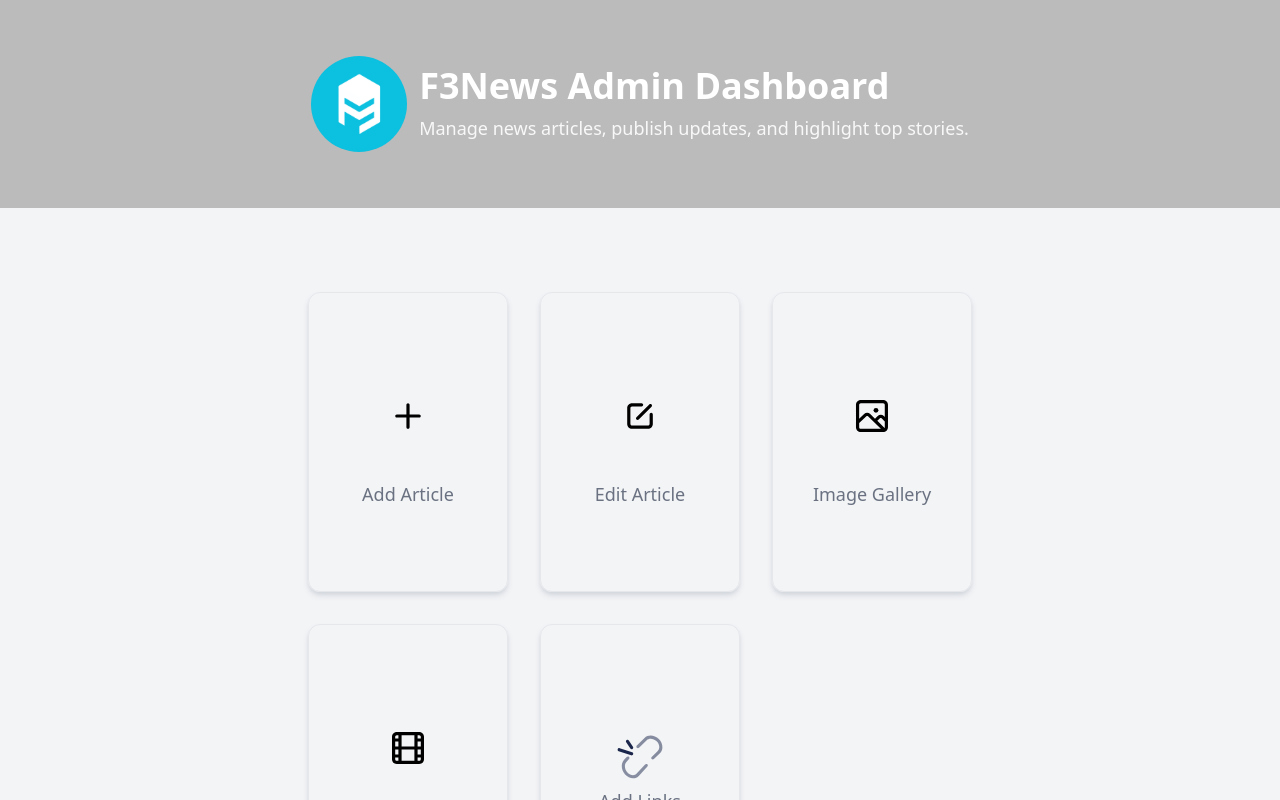
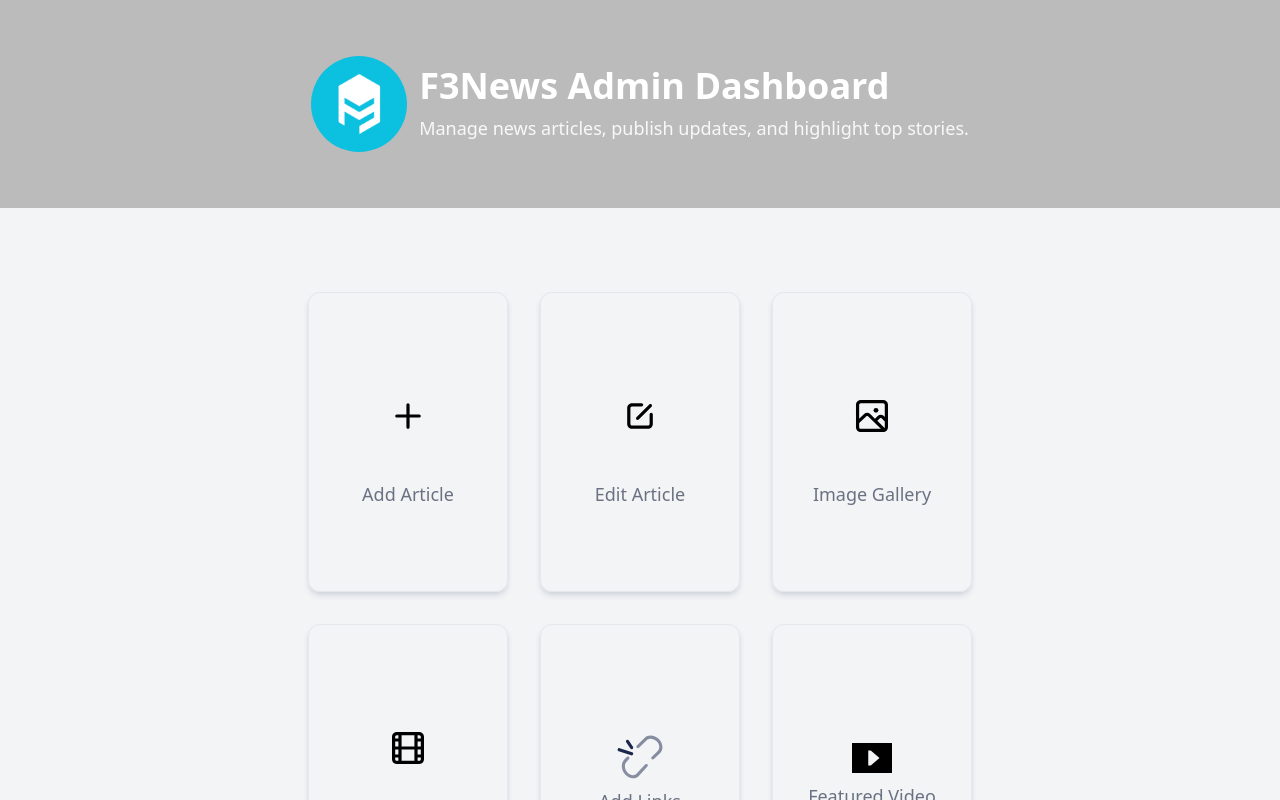
Before and after one commit to TahaK09/f3n-admin, a React (Vite) app in the folder client/: page / in a window 1280 px wide. Shown: the top 800 px of the page. Built offline with nearby package versions, Linux system fonts and the light colour scheme.

Commit message:
HomeSection Arr Updated

```diff
--- a/client/src/components/homeSection.jsx
+++ b/client/src/components/homeSection.jsx
@@ -115,6 +115,25 @@ function HomeSection() {
         </svg>
       ),
     },
+    {
+      name: "Featured Video",
+      logo: (
+        <svg
+          xmlns="http://www.w3.org/2000/svg"
+          width="40px"
+          height="40px"
+          viewBox="0 0 16 16"
+          fill="none"
+        >
+          <path
+            fill-rule="evenodd"
+            clip-rule="evenodd"
+            d="M16 2H0V14H16V2ZM6.5 5V11H7.5L11 8L7.5 5H6.5Z"
+            fill="#000000"
+          />
+        </svg>
+      ),
+    },
   ];
   return (
     <>
```
